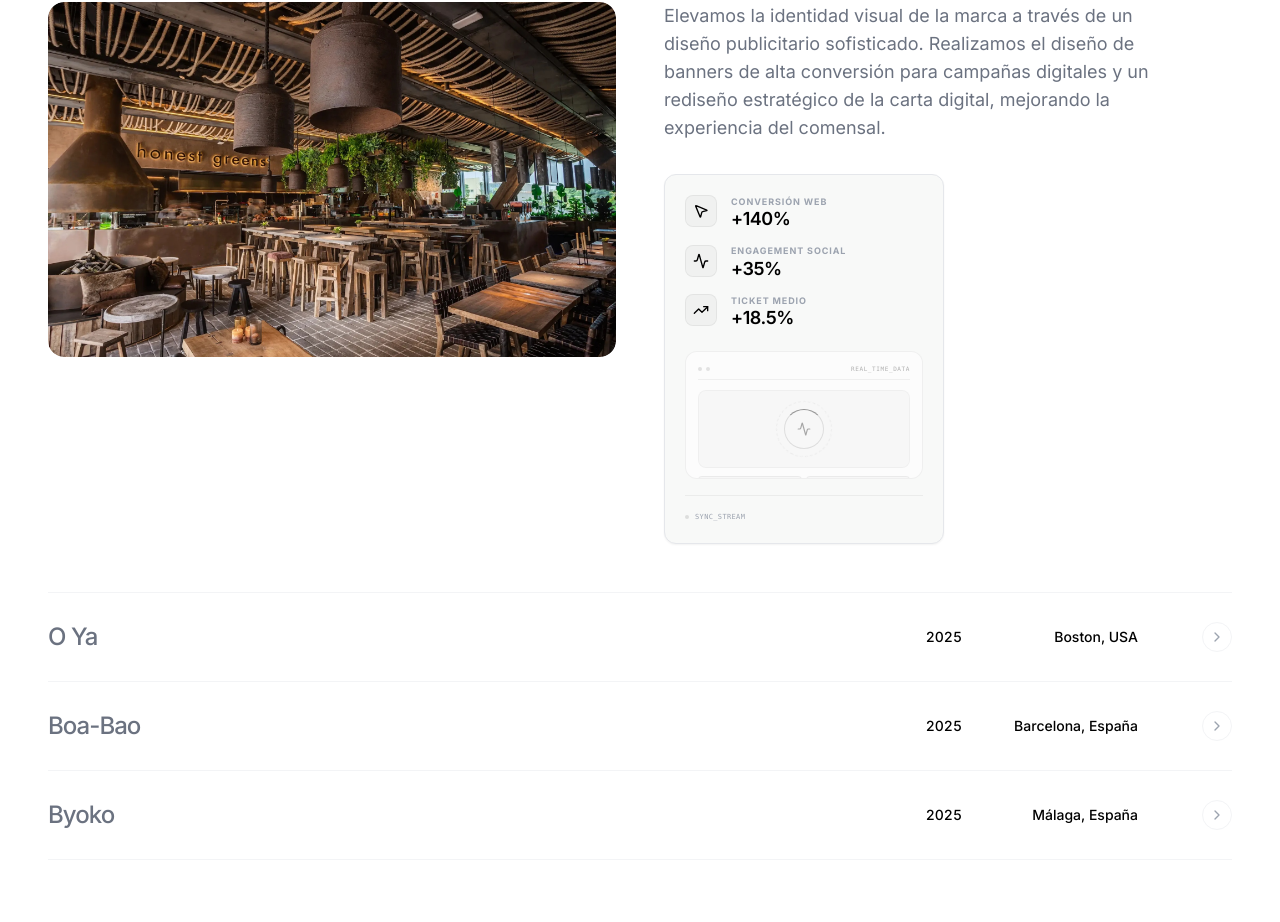
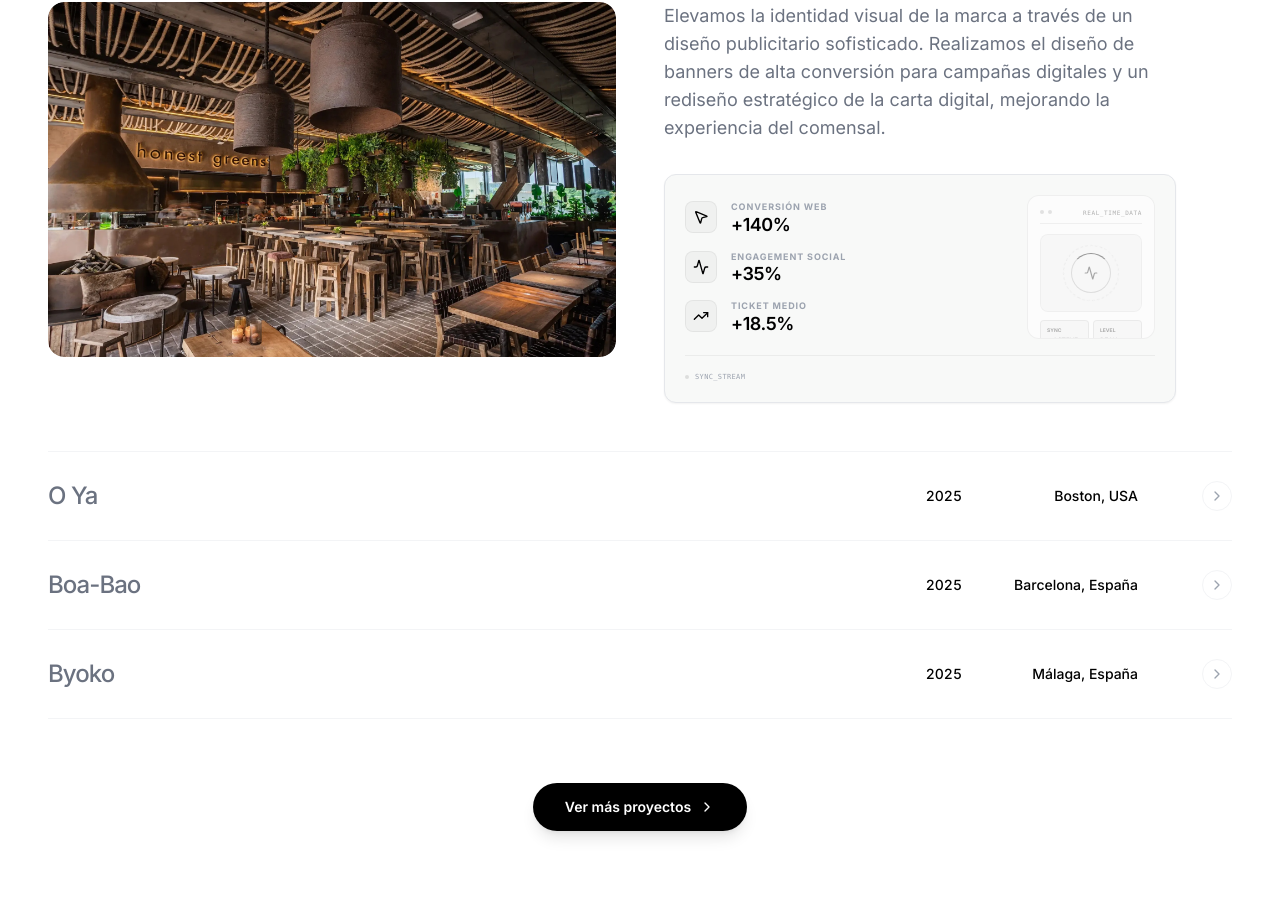
Before and after one commit to motionsmanagement/Motions, a React (Vite) app: page / in a window 1280 px wide. Shown: the part 3713-4635 px from the top of the page. Built offline with nearby package versions, Linux system fonts and the light colour scheme.

Commit message:
style: change success metrics card back to horizontal layout

```diff
--- a/components/SuccessStories.tsx
+++ b/components/SuccessStories.tsx
@@ -301,11 +301,11 @@ const SuccessStories: React.FC = () => {
                                             {item.description}
                                         </p>
 
-                                        {/* Rectangular Technical Metric Card - Light Version - Narrower */}
-                                        <div className="group relative bg-[#f8f9f8] rounded-xl p-5 md:p-5 border border-gray-200 shadow-sm overflow-hidden transition-all duration-500 hover:border-black/10 max-w-[280px] w-full">
-                                            <div className="relative z-10 flex flex-col gap-6 items-center">
+                                        {/* Rectangular Technical Metric Card - Light Version - Horizontal */}
+                                        <div className="group relative bg-[#f8f9f8] rounded-xl p-5 md:p-5 border border-gray-200 shadow-sm overflow-hidden transition-all duration-500 hover:border-black/10 max-w-lg w-full">
+                                            <div className="relative z-10 flex flex-row gap-8 items-center justify-between">
                                                 {/* Metric List */}
-                                                <div className="flex-1 space-y-4 w-full">
+                                                <div className="flex-1 space-y-4">
                                                     {item.metrics.map((metric, idx) => (
                                                         <div key={idx} className="flex items-center gap-3.5 group/metric">
                                                             <div className="w-8 h-8 rounded-lg bg-black/[0.03] border border-black/5 flex items-center justify-center transition-all duration-500">
@@ -320,7 +320,7 @@ const SuccessStories: React.FC = () => {
                                                 </div>
 
                                                 {/* Smaller Technical graphic */}
-                                                <div className="w-full h-32 shrink-0">
+                                                <div className="w-32 h-36 shrink-0">
                                                     <CaseGraphic type={item.graphicType} />
                                                 </div>
                                             </div>
```
